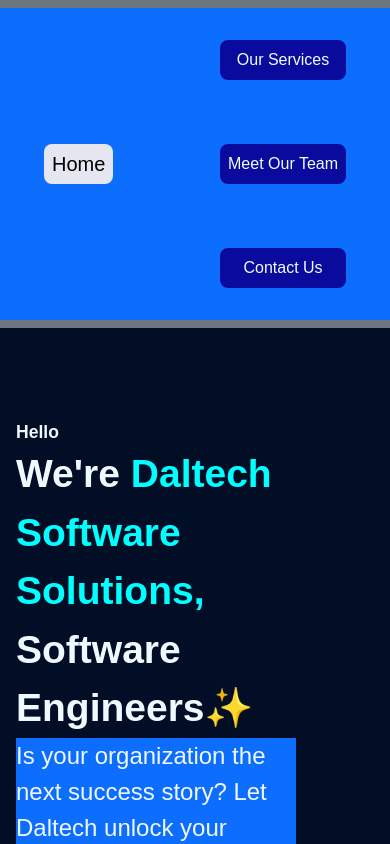
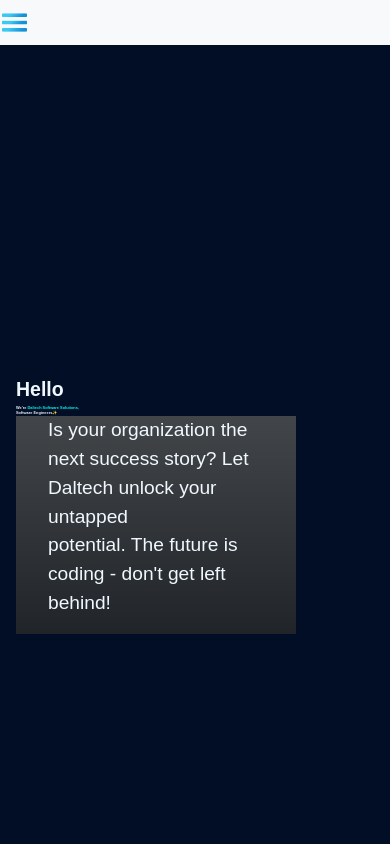
Before and after one commit to karel254/reactjs2, a React (Create React App) app: page / in a window 390 px wide. Shown: the top 844 px of the page. Built offline with nearby package versions, Linux system fonts and the light colour scheme.

Commit message:
navbar fix

```diff
--- a/src/layouts/Navbar.css
+++ b/src/layouts/Navbar.css
@@ -1,16 +1,34 @@
-.container-fluid {
-    color: aliceblue;
-padding: auto;}
+
 
     .navbar-brand {
-      background-color: rgb(230, 230, 240);
-      color: rgb(228, 235, 235);
+      background-color: rgb(211, 211, 231);
+      color: rgb(23, 24, 24);
       display: flex;
       padding: 0.5rem;
       margin: 2rem;
       border-radius: 0.5rem;
       justify-content: center;
+      font-size: 3rem;
     }
+
+    .mobileMenu{
+      display: none;
+      object-fit: cover;
+      height: 1.8rem;
+    }
+    .navMenu{
+      color: aliceblue;
+      position: absolute;
+      top:4rem;
+
+      z-index: 2;
+      display: flex;
+      flex-direction: column;
+      padding: 0.5rem;
+      min-width: 15rem;
+      background: rgb(40,40,40);
+      border-radius: 1rem;
+  }
 
 .navbar-nav .nav-link {
     background-color: rgb(10, 10, 156);
@@ -26,7 +44,7 @@
     color:bisque;
     padding-bottom: 0.5rem;      }
 
-    .active {
+  .nav-link:active {
       background-color: rgb(205, 205, 219);
       color: azure;
       display: flex;
@@ -35,3 +53,12 @@
       border-radius: 0.5rem;
       justify-content: center;
     }
+
+    @media screen and (max-width:1000px){
+      .mobileMenu{
+          display:flex;
+      }
+      .desktopMenu{
+          display: none;
+      }
+    }
--- a/src/layouts/Navbar.jsx
+++ b/src/layouts/Navbar.jsx
@@ -2,15 +2,22 @@
 import { Link } from "react-router-dom";
 import { appLinks } from "../constants/Links";
 import "./Navbar.css";
+import menu from "../assets/Menub.gif";
 function Navbar() {
+  const [showMenu, setShowMenu] = React.useState(false);
   return (
-    <nav className="navbar navbar-expand-lg bg-secondary">
-      <div className="container-fluid bg-primary">
-        <Link to={appLinks?.Landing} className="navbar-brand">
+    <nav className="navbar navbar-expand-lg container bg-light">
+      <div className="desktopMenu">
+
+
+        <div className="container-fluid-expand bg-light">
+          <ul className="navbar-nav">
+          <li className="nav-item">
+          <Link to={appLinks?.Landing} className="navbar-brand">
           Home
-        </Link>
-        <div >
-          <ul className="navbar-nav">
+          </Link>
+            </li>
+
             <li className="nav-item">
               <Link className="nav-link" to={appLinks?.Dashboard}>
                Our Services
@@ -21,15 +28,25 @@
                Meet Our Team
               </Link>
             </li>
+
             <li className="nav-item">
-
-              <Link className="nav-link" to={appLinks?.Contact}>
+             <Link className="nav-link" to={appLinks?.Contact}>
                 Contact Us
               </Link>
             </li>
           </ul>
+          </div>
         </div>
-      </div>
+
+
+<img src={menu} alt="Menu" className="mobileMenu" onClick={()=>setShowMenu(!showMenu)}/>
+  <div className="navMenu" style={{display: showMenu? 'flex': 'none'}}>
+
+   <Link className="nav-link" to={appLinks?.Landing} onClick={()=>setShowMenu(false)}>Home</Link>
+   <Link className="nav-link" to={appLinks?.Dashboard} onClick={()=>setShowMenu(false)}>Our Services</Link>
+   <Link className="nav-link" to={appLinks?.AboutUs} onClick={()=>setShowMenu(false)}>Meet Our Team</Link>
+   <Link className="nav-link" to={appLinks?.Contact} onClick={()=>setShowMenu(false)}>Contact Us</Link>
+   </div>
     </nav>
   );
 }
--- a/src/pages/Landing.css
+++ b/src/pages/Landing.css
@@ -1,8 +1,9 @@
 #landing{
-    height: calc(100vh - 5rem);
+
     width: 100vw;
-    max-width: 75rem;
-    margin: 0 auto;
+    max-width: 100rem;
+    height: 100vh;
+
     overflow:hidden;
     background-image: inherit;
     background: rgb(1, 14, 37);
@@ -24,7 +25,7 @@
 }
 
 .hello{
-    margin-top: -2cm;
+
 
     font-size: 2rem;
     font-weight: 700;
@@ -34,9 +35,14 @@
     color:aqua;
 }
 .landingPara{
-    font-size: 1.5rem;
-    font-weight: 300;
+
+
     color: aliceblue;
+    font-size: 1.2rem;
+    font-weight: 400;
+    max-width: 60rem;
+    padding: 0 2rem;
+    justify-content: center;
 }
 
 .btn{
@@ -60,10 +66,12 @@
 @media screen and (max-width: 840px) {
 
     .landingContent{
-        font-size: 10vw;
+        margin-top: 1cm;
+        margin-bottom: 2cm;
+        font-size: 1vw;
         }
         .hello{
-            font-size: 4.5vw;
+            font-size: 5vw;
         }
 
 }
--- a/src/pages/Landing.jsx
+++ b/src/pages/Landing.jsx
@@ -1,16 +1,15 @@
 import React from 'react'
 import './Landing.css';
-import bg from  "../assets/Dalle(2).jpg";
 function Landing() {
   return (<section id="landing">
   <div className="landingContent">
       <span className="hello">Hello</span>
       <span className="landingText">We're <span className="landingName">Daltech Software Solutions,</span><br/>Software Engineers✨</span>
-     <div class="bg-primary text-white"><p className="landingPara">Is your organization the next success story? Let Daltech unlock your untapped<br/> potential. The future is coding - don't get left behind!</p>
+     <div class="bg-dark bg-gradient text-white text-wrap"><p className="landingPara">Is your organization the next success story? Let Daltech unlock your untapped<br/> potential. The future is coding - don't get left behind!</p>
       </div>
 
   </div>
-  <img src={bg} alt="Profile" width="1000000" height="100000" className="bg"/>
+
 
  </section>
   )
```
Also changed, not shown: src/assets/Menub.gif (added).
